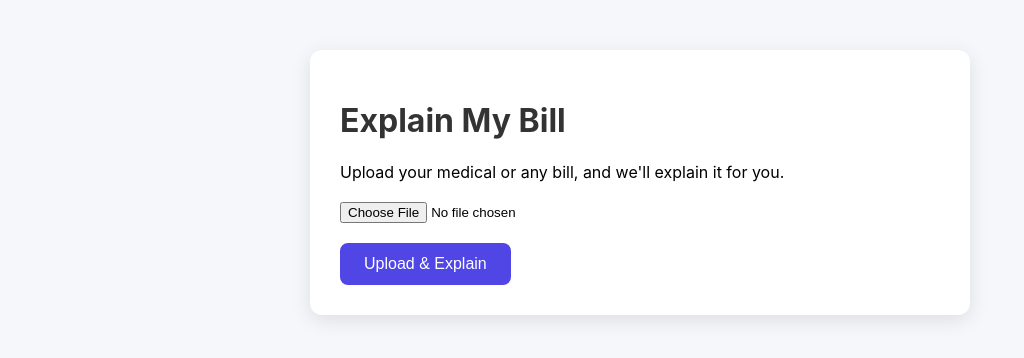
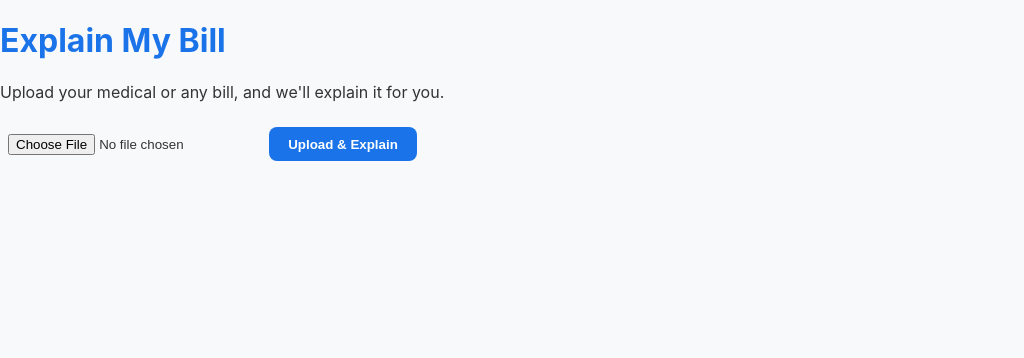
Before and after one commit to kevin-phan-25/explain-my-bill-frontend, a React (Create React App) app in the folder frontend/: page / in a window 1280 px wide. Shown: the top 358 px of the page, without its empty margins (0-1024 px from the left). Built offline with nearby package versions, Linux system fonts and the light colour scheme; no server answers.

Commit message:
Update index.css

```diff
--- a/frontend/src/index.css
+++ b/frontend/src/index.css
@@ -1,48 +1,53 @@
 body {
   margin: 0;
-  font-family: 'Inter', sans-serif;
-  background: #f5f7fa;
+  font-family: "Inter", sans-serif;
+  background: #f8f9fa;
+  color: #333;
 }
 
-h1, h2, h3 {
-  color: #333;
+h1, h2 {
+  color: #1a73e8;
 }
 
 button {
   cursor: pointer;
+  padding: 0.6rem 1.2rem;
+  border: none;
+  border-radius: 8px;
+  background-color: #1a73e8;
+  color: white;
+  font-weight: bold;
+  transition: background 0.2s ease;
 }
 
-.container {
-  max-width: 600px;
-  margin: 50px auto;
-  background: white;
-  padding: 30px;
-  border-radius: 12px;
-  box-shadow: 0 5px 20px rgba(0,0,0,0.1);
+button:hover {
+  background-color: #1665c1;
 }
 
 input[type="file"] {
-  display: block;
-  margin: 20px 0;
+  padding: 0.5rem;
+  margin-top: 0.5rem;
 }
 
-button {
-  background: #4f46e5;
-  color: white;
-  border: none;
-  padding: 12px 24px;
-  border-radius: 8px;
-  font-size: 16px;
+.card {
+  background: white;
+  border-radius: 12px;
+  padding: 1.5rem;
+  margin: 1rem 0;
+  box-shadow: 0 4px 12px rgba(0,0,0,0.08);
 }
 
-button:hover {
-  background: #4338ca;
+.loader {
+  border: 4px solid #f3f3f3;
+  border-top: 4px solid #1a73e8;
+  border-radius: 50%;
+  width: 36px;
+  height: 36px;
+  animation: spin 1s linear infinite;
+  margin: 1rem auto;
 }
 
-.result {
-  margin-top: 20px;
-  padding: 15px;
-  border-radius: 8px;
-  background: #f3f4f6;
-  white-space: pre-wrap;
+@keyframes spin {
+  0% { transform: rotate(0deg);}
+  100% { transform: rotate(360deg);}
 }
```
